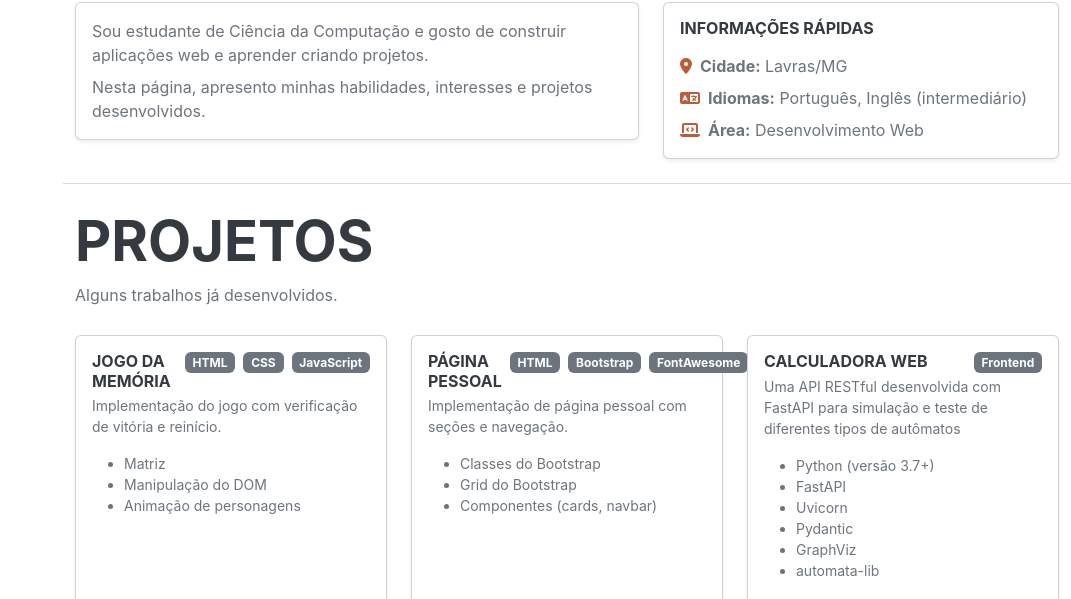
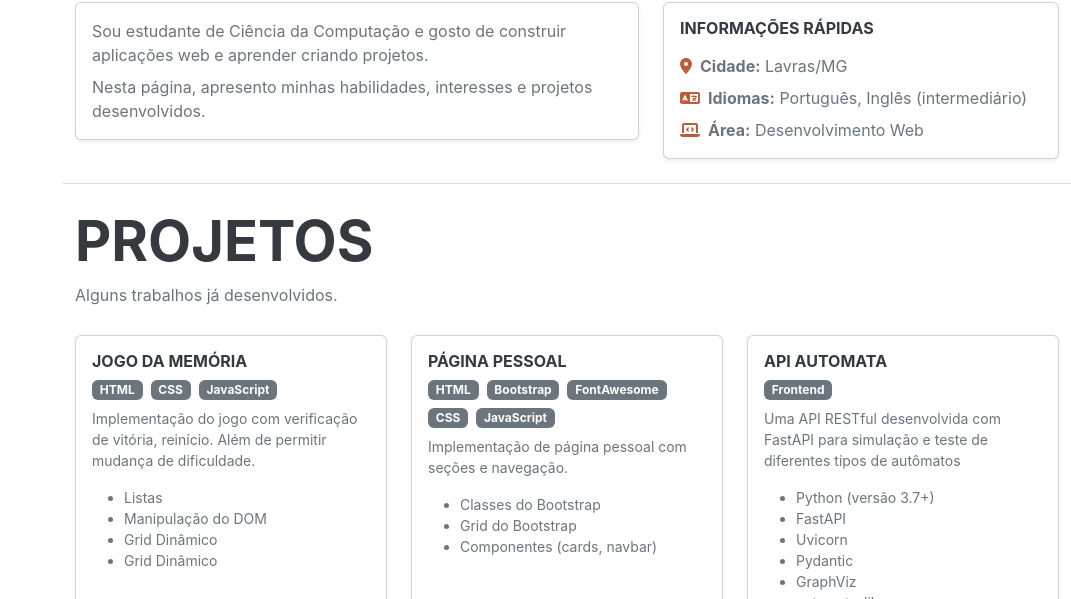
Before and after one commit to Thiagoferreira13/atividade2-programacao-web, a plain HTML site: page index.html in a window 1280 px wide. Shown: the part 949-1548 px from the top of the page, without its empty margins (209-1280 px from the left). Drawn offline with nearby package versions, Linux system fonts and the light colour scheme; a web font is replaced by a local one.

Commit message:
corriginfo informacoes e caixa de projetos

```diff
--- a/index.html
+++ b/index.html
@@ -3,7 +3,7 @@
 <head>
     <meta charset="utf-8" />
     <meta name="viewport" content="width=device-width, initial-scale=1" />
-    <title>Página Pessoal - Thiago</title>
+    <title>Página Pessoal</title>
 
     <link rel="icon" type="image/x-icon" href="img/favicon.ico" />
 
@@ -72,7 +72,7 @@
                 </h1>
 
                 <p class="lead text-secondary">
-                    Estudante do curso de Sistemas de Informação, interessado em desenvolvimento web e em aprender mais sobre tecnologias e computação.
+                    Estudante do curso de Ciência da Computação, interessado em desenvolvimento web e em aprender mais sobre tecnologias e computação.
                 </p>
 
                 <div class="d-flex flex-wrap gap-2">
@@ -173,79 +173,109 @@
 <hr class="m-0" />
 
 <!-- PROJETOS -->
+<!-- PROJETOS -->
 <section id="experience" class="py-4">
     <div class="container-fluid">
         <div class="section-title">
             <h2>Projetos</h2>
             <p class="text-secondary mb-0">Alguns trabalhos já desenvolvidos.</p>
         </div>
+
         <div class="row g-4 mt-1">
+
+            <!-- PROJETO 1 -->
             <div class="col-12 col-md-6 col-lg-4">
                 <div class="card shadow-sm h-100">
                     <div class="card-body d-flex flex-column">
-                            <div class="d-flex align-items-start justify-content-between gap-2">
-                                <h3 class="h6 mb-1">Jogo da Memória</h3>
+
+                        <div>
+                            <h3 class="h6 mb-2">Jogo da Memória</h3>
+                            <div class="d-flex flex-wrap gap-2 mb-2">
                                 <span class="badge text-bg-secondary">HTML</span>
                                 <span class="badge text-bg-secondary">CSS</span>
                                 <span class="badge text-bg-secondary">JavaScript</span>
                             </div>
+                        </div>
+
                         <p class="text-secondary small">
-                                Implementação do jogo com verificação de vitória e reinício.
+                            Implementação do jogo com verificação de vitória, reinício. Além de permitir mudança de dificuldade.
                         </p>
+
                         <ul class="small mb-4">
-                                <li>Matriz</li>
+                            <li>Listas</li>
                             <li>Manipulação do DOM</li>
-                                <li>Animação de personagens</li>
+                            <li>Grid Dinâmico</li>
+                            <li>Grid Dinâmico</li>
                         </ul>
+
                         <div class="mt-auto d-flex gap-2">
-                                <a class="btn btn-sm btn-outline-primary" href="https://github.com/Thiagoferreira13/jogo-da-memoria" target="_blank" rel="noreferrer">
+                            <a class="btn btn-sm btn-outline-primary" href="https://github.com/Thiagoferreira13/jogo-da-memoria" target="_blank">
                                 <i class="fa-brands fa-github me-1"></i>Repositório
                             </a>
-                                <a class="btn btn-sm btn-primary" href="https://thiagoferreira13.github.io/jogo-da-memoria/" target="_blank" rel="noreferrer">
+                            <a class="btn btn-sm btn-primary" href="https://thiagoferreira13.github.io/jogo-da-memoria/" target="_blank">
                                 <i class="fa-solid fa-arrow-up-right-from-square me-1"></i>Demo
                             </a>
                         </div>
+
                     </div>
                 </div>
             </div>
+
+            <!-- PROJETO 2 -->
             <div class="col-12 col-md-6 col-lg-4">
                 <div class="card shadow-sm h-100">
                     <div class="card-body d-flex flex-column">
-                            <div class="d-flex align-items-start justify-content-between gap-2">
-                                <h3 class="h6 mb-1">Página Pessoal</h3>
+
+                        <div>
+                            <h3 class="h6 mb-2">Página Pessoal</h3>
+                            <div class="d-flex flex-wrap gap-2 mb-2">
                                 <span class="badge text-bg-secondary">HTML</span>
                                 <span class="badge text-bg-secondary">Bootstrap</span>
                                 <span class="badge text-bg-secondary">FontAwesome</span>
+                                <span class="badge text-bg-secondary">CSS</span>
+                                <span class="badge text-bg-secondary">JavaScript</span>
                             </div>
+                        </div>
+
                         <p class="text-secondary small">
                             Implementação de página pessoal com seções e navegação.
                         </p>
+
                         <ul class="small mb-4">
                             <li>Classes do Bootstrap</li>
                             <li>Grid do Bootstrap</li>
                             <li>Componentes (cards, navbar)</li>
                         </ul>
+
                         <div class="mt-auto d-flex gap-2">
-                                <a class="btn btn-sm btn-outline-primary" href="https://github.com/Thiagoferreira13/atividade2-programacao-web" target="_blank" rel="noreferrer">
+                            <a class="btn btn-sm btn-outline-primary" href="https://github.com/Thiagoferreira13/atividade2-programacao-web" target="_blank">
                                 <i class="fa-brands fa-github me-1"></i>Repositório
                             </a>
-                                <a class="btn btn-sm btn-primary" href="https://github.com/Thiagoferreira13/atividade2-programacao-web" target="_blank" rel="noreferrer">
+                            <a class="btn btn-sm btn-primary" href="https://github.com/Thiagoferreira13/atividade2-programacao-web" target="_blank">
                                 <i class="fa-solid fa-arrow-up-right-from-square me-1"></i>Demo
                             </a>
                         </div>
+
                     </div>
                 </div>
             </div>
+
+            <!-- PROJETO 3 -->
             <div class="col-12 col-md-6 col-lg-4">
                 <div class="card shadow-sm h-100">
                     <div class="card-body d-flex flex-column">
-                            <div class="d-flex align-items-start justify-content-between gap-2">
-                                <h3 class="h6 mb-1">Calculadora Web</h3>
+
+                        <div>
+                            <h3 class="h6 mb-2">API Automata</h3>
+                            <div class="d-flex flex-wrap gap-2 mb-2">
                                 <span class="badge text-bg-secondary">Frontend</span>
                             </div>
+                        </div>
+
                         <p class="text-secondary small">
                             Uma API RESTful desenvolvida com FastAPI para simulação e teste de diferentes tipos de autômatos
                         </p>
+
                         <ul class="small mb-4">
                             <li>Python (versão 3.7+)</li>
                             <li>FastAPI</li>
@@ -254,17 +284,20 @@
                             <li>GraphViz</li>
                             <li>automata-lib</li>
                         </ul>
+
                         <div class="mt-auto d-flex gap-2">
-                                <a class="btn btn-sm btn-outline-primary" href="https://github.com/Thiagoferreira13/API-Automata" target="_blank" rel="noreferrer">
+                            <a class="btn btn-sm btn-outline-primary" href="https://github.com/Thiagoferreira13/API-Automata" target="_blank">
                                 <i class="fa-brands fa-github me-1"></i>Repositório
                             </a>
-                                <a class="btn btn-sm btn-primary" href="https://github.com/Thiagoferreira13/API-Automata" target="_blank" rel="noreferrer">
+                            <a class="btn btn-sm btn-primary" href="https://github.com/Thiagoferreira13/API-Automata" target="_blank">
                                 <i class="fa-solid fa-arrow-up-right-from-square me-1"></i>Demo
                             </a>
                         </div>
+
                     </div>
                 </div>
             </div>
+
         </div>
     </div>
 </section>
```
Lines whose indentation alone changed are shown as unchanged.
